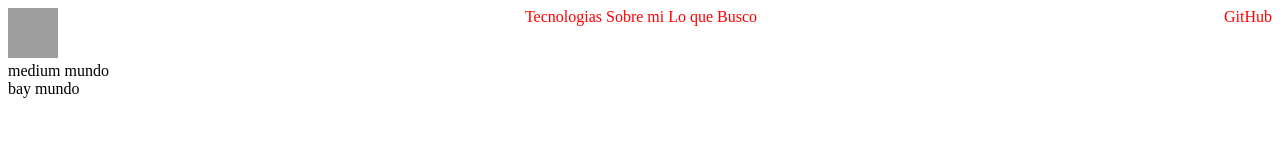
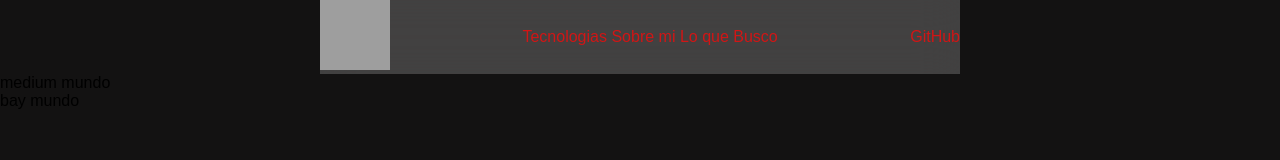
Before and after one commit to Fool-Nl/proyecto-graficacion, a plain HTML site: page index.html in a window 1280 px wide. Drawn offline with Linux system fonts and the light colour scheme; grey boxes are pictures that could not be loaded; a web font is replaced by a local one.

Commit message:
navbar advance

```diff
--- a/index.html
+++ b/index.html
@@ -5,9 +5,14 @@
     <meta name="viewport" content="width=device-width, initial-scale=1.0">
     <title>Document</title>
     <link rel="stylesheet" href="styleNavbar.css">
+    <link rel="stylesheet" href="styleBody.css">
+    <link rel="preconnect" href="https://fonts.googleapis.com">
+<link rel="preconnect" href="https://fonts.gstatic.com" crossorigin>
+<link href="https://fonts.googleapis.com/css2?family=Zalando+Sans:ital,wght@0,200..900;1,200..900&display=swap" rel="stylesheet">
 </head>
 
     <header>
+     <div class="navbar">
         <div class="navbar-content">
             <!-- logo -->
             <div class="logo-navbar">
@@ -25,7 +30,9 @@
             </div>
 
         </div>
-    </header>
+     </div>
+
+</header>
 <body>
     medium mundo
 </body>
--- /dev/null
+++ b/styleBody.css
@@ -0,0 +1,10 @@
+*{
+    margin:0;
+    padding: 0;
+    font-family: "Zalando Sans", sans-serif;
+    font-optical-sizing: auto;
+}
+
+body{
+    background-color: rgb(19, 18, 18);
+}
--- a/styleNavbar.css
+++ b/styleNavbar.css
@@ -1,14 +1,31 @@
+.navbar{
+    position: sticky;
+    top: 0;
+    justify-content: center;
+    align-items: center;
+    width: 100%;
+    display: flex;
+}
+
+
 .navbar-content{
     display: flex;
     justify-content: space-between;
+    align-items: center;
+    width: 50%;
+
+    background: rgba(255, 255, 255, 0.2);
+    backdrop-filter: blur(20px);
+    -webkit-backdrop-filter: blur(10px);
+
 }
 .navbar-content a{
     align-items: center;
-    color: red;
+    color: rgb(209, 22, 22);
     text-decoration: none;
 }
 
 .logo-navbar img{
-    width: 50px;
-    height: 50px;
+    width: 70px;
+    height: 70px;
 }
```
